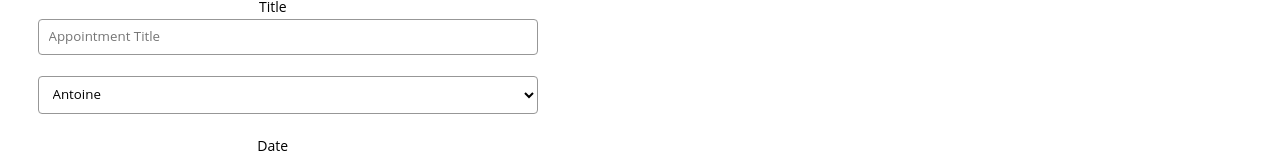
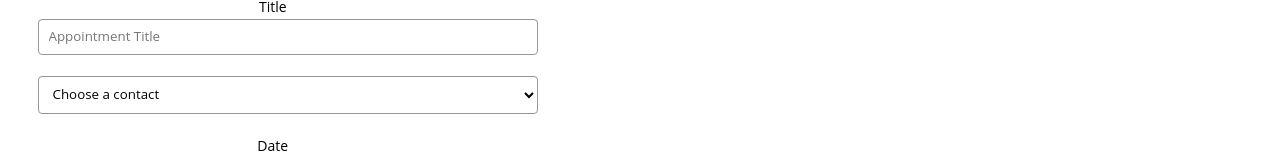
Before and after one commit to antoineGH/react_appointment_planner, a React (Create React App) app: page /appointments in a window 1280 px wide. Shown: the part 146-302 px from the top of the page. Built offline with nearby package versions, Linux system fonts and the light colour scheme.

Commit message:
default option contactpicker

```diff
--- a/src/components/appointmentForm/AppointmentForm.js
+++ b/src/components/appointmentForm/AppointmentForm.js
@@ -2,7 +2,7 @@ import React from 'react'
 import ContactPicker from '../contactPicker/ContactPicker'
 
 export default function AppointmentForm(props) {
-	const { contacts, title, setTitle, contact, setContact, date, setDate, time, setTime, handleSubmit } = props
+	const { contacts, title, setTitle, setContact, date, setDate, time, setTime, handleSubmit } = props
 
 	const getTodayString = () => {
 		const [month, day, year] = new Date().toLocaleDateString('en-US').split('/')
--- a/src/components/contactPicker/ContactPicker.js
+++ b/src/components/contactPicker/ContactPicker.js
@@ -5,10 +5,11 @@ export default function ContactPicker(props) {
 
 	return (
 		<select onChange={(e) => onChange(e)}>
+			<option defaultValue='true'>Choose a contact</option>
 			{contacts.map((contact, count) => {
 				count++
 				return (
-					<option defaultValue={count === 0 && 'selected'} key={contact.name} value={contact.name}>
+					<option key={contact.name} value={contact.name}>
 						{contact.name}
 					</option>
 				)
```
